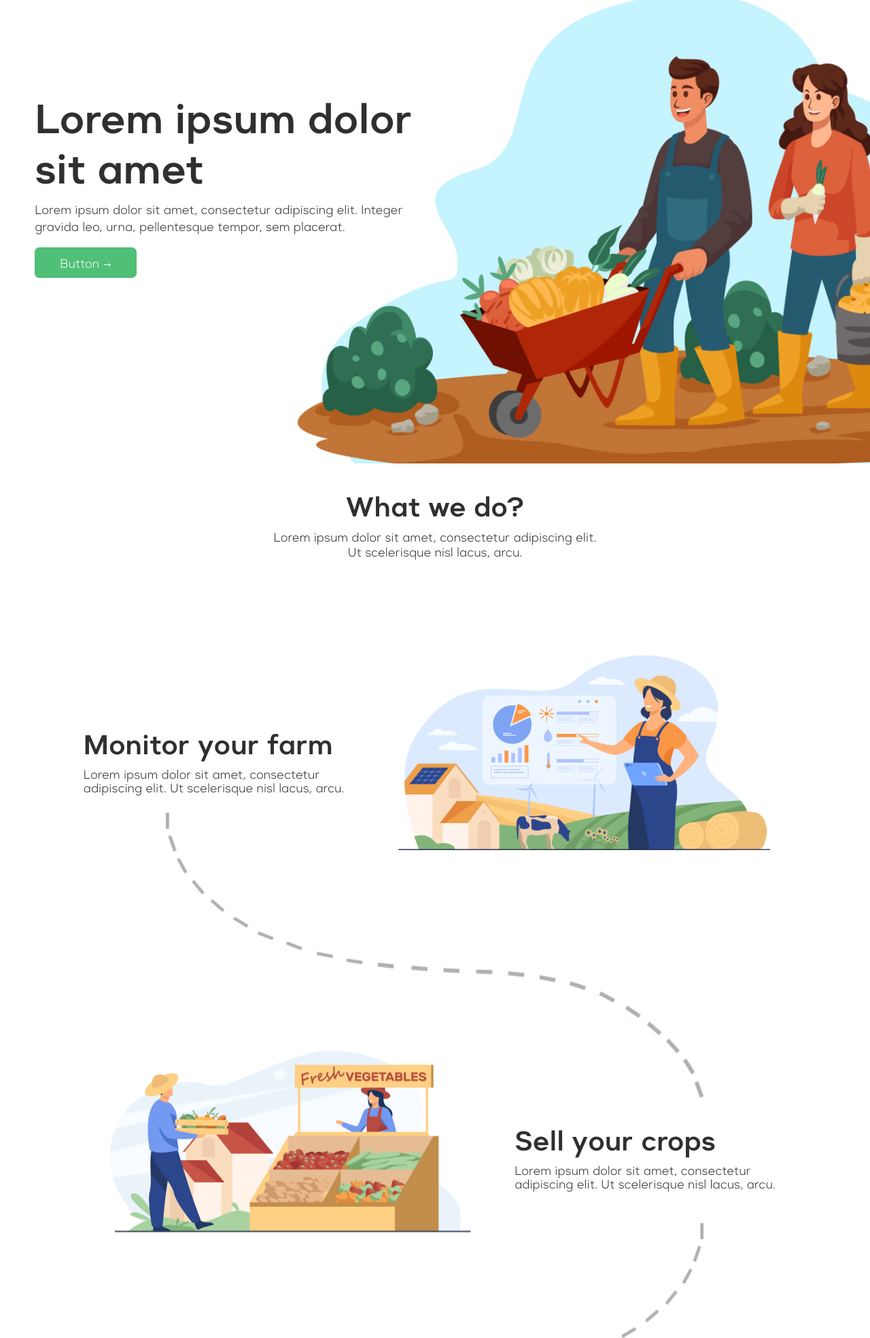
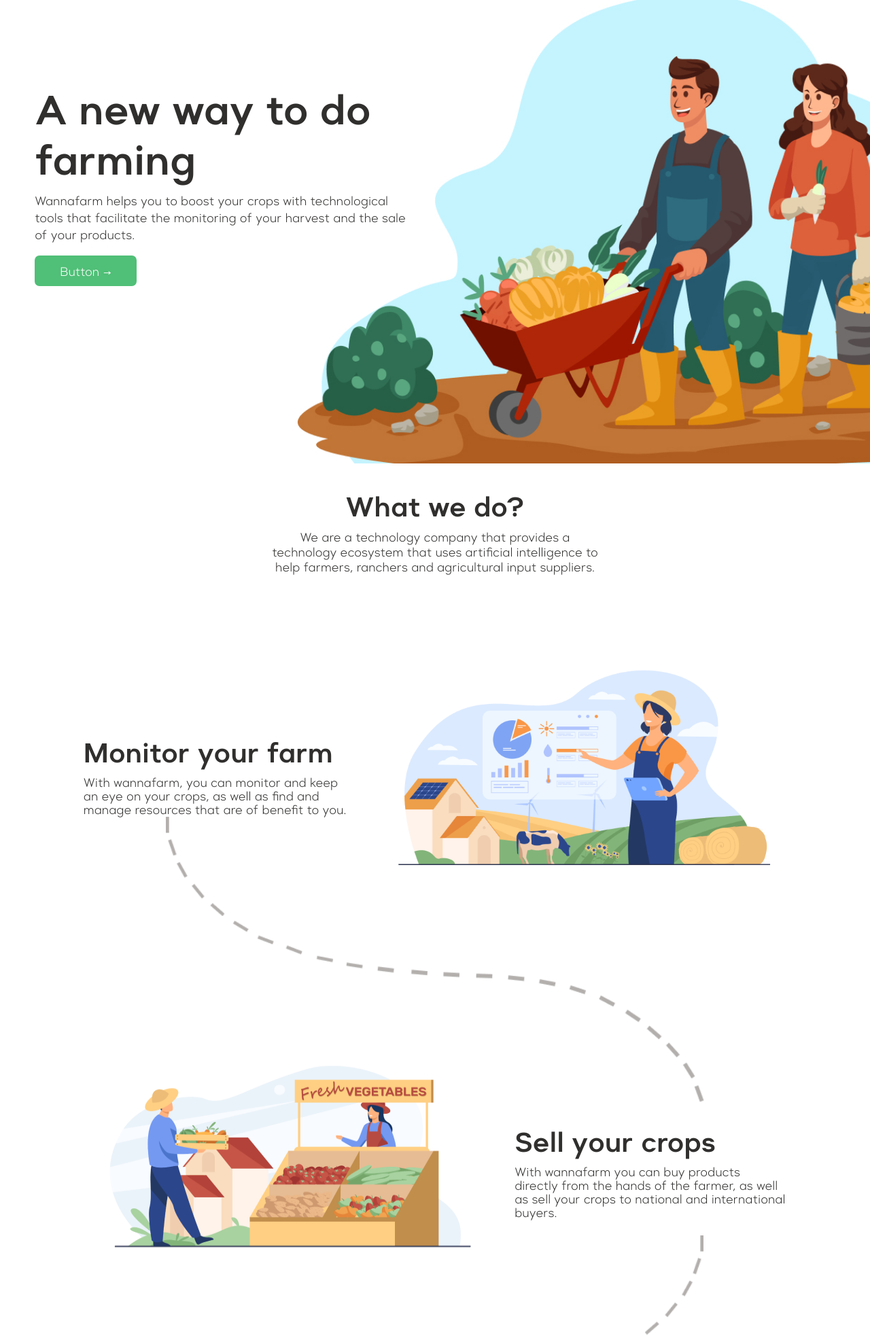
Before and after one commit to houdini-21/wannafarm-landing, a website: page index.html in a window 1280 px wide. Shown: the part 138-2107 px from the top of the page at 68% size. Drawn offline with nearby package versions, Linux system fonts and the light colour scheme.

Commit message:
:speech_balloon: se reemplazo el texto de prueba

```diff
--- a/index.html
+++ b/index.html
@@ -60,14 +60,15 @@
           class="u-font-regular-60 u-black-1-font"
           style="line-height: 74px; margin-bottom: 1rem"
         >
-          Lorem ipsum dolor sit amet
+          A new way to do farming
         </h2>
         <p
           class="u-font-light-18 u-black-1-font"
           style="line-height: 25px; width: 50rem"
         >
-          Lorem ipsum dolor sit amet, consectetur adipiscing elit. Integer
-          gravida leo, urna, pellentesque tempor, sem placerat.
+          Wannafarm helps you to boost your crops with technological tools that
+          facilitate the monitoring of your harvest and the sale of your
+          products.
         </p>
 
         <a
@@ -81,16 +82,17 @@
       <div class="wedo__text-box" style="text-align: center">
         <h2 class="u-font-regular-40 u-black-1-font">What we do?</h2>
         <p class="u-font-light-18 u-black-1-font" style="line-height: 22px">
-          Lorem ipsum dolor sit amet, consectetur adipiscing elit. Ut
-          scelerisque nisl lacus, arcu.
+          We are a technology company that provides a technology ecosystem that
+          uses artificial intelligence to help farmers, ranchers and
+          agricultural input suppliers.
         </p>
       </div>
       <div class="wedo__box-features">
         <div class="wedo__text-container" style="width: 40rem">
           <h2 class="u-font-regular-40 u-black-1-font">Monitor your farm</h2>
           <p class="u-font-light-18 u-black-1-font" style="line-height: 20px">
-            Lorem ipsum dolor sit amet, consectetur adipiscing elit. Ut
-            scelerisque nisl lacus, arcu.
+            With wannafarm, you can monitor and keep an eye on your crops, as
+            well as find and manage resources that are of benefit to you.
           </p>
         </div>
         <div class="wedo__image-container">
@@ -115,8 +117,9 @@
         <div class="wedo__text-container" style="width: 40rem">
           <h2 class="u-font-regular-40 u-black-1-font">Sell your crops</h2>
           <p class="u-font-light-18 u-black-1-font" style="line-height: 20px">
-            Lorem ipsum dolor sit amet, consectetur adipiscing elit. Ut
-            scelerisque nisl lacus, arcu.
+            With wannafarm you can buy products directly from the hands of the
+            farmer, as well as sell your crops to national and international
+            buyers.
           </p>
         </div>
       </div>
@@ -130,8 +133,8 @@
         <div class="wedo__text-container" style="width: 40rem">
           <h2 class="u-font-regular-40 u-black-1-font">Rent your farm</h2>
           <p class="u-font-light-18 u-black-1-font" style="line-height: 20px">
-            Lorem ipsum dolor sit amet, consectetur adipiscing elit. Ut
-            scelerisque nisl lacus, arcu.
+            If you own a piece of land that is not in use, within wannafarm you
+            can rent it to an interested farmer and earn income from it.
           </p>
         </div>
         <div class="wedo__image-container">
@@ -149,8 +152,8 @@
         <div class="our-team__text-box">
           <h2 class="u-font-regular-40 u-white-1-font">Our Team</h2>
           <p class="u-font-light-18 u-white-1-font" style="line-height: 22px">
-            Lorem ipsum dolor sit amet, consectetur adipiscing elit. Ut
-            scelerisque nisl lacus, arcu.
+            A team of young visionaries that will revolutionize agriculture,
+            empowering it with cutting-edge technological tools.
           </p>
         </div>
         <div class="our-team__cards-container">
@@ -165,9 +168,9 @@
                   <h3 class="u-font-regular-25 u-black-1-font">CEO</h3>
                   <p class="u-font-light-20 u-black-1-font">Edenilson Batres</p>
                   <p class="u-font-light-15 u-black-1-font">
-                    Lorem ipsum dolor sit amet, consectetur adipiscing
-                    elit.Lorem ipsum dolor sit amet, consectetur adipiscing
-                    elit.
+                    I intend to combine emerging technologies with agriculture
+                    in order to provide people with tools to improve the
+                    production and marketing of agricultural products.
                   </p>
                 </div>
 
@@ -193,9 +196,9 @@
                     Fernando Marinero
                   </p>
                   <p class="u-font-light-15 u-black-1-font">
-                    Lorem ipsum dolor sit amet, consectetur adipiscing
-                    elit.Lorem ipsum dolor sit amet, consectetur adipiscing
-                    elit.
+                    I love new technologies so I am determined to empower the
+                    agronomy industry with technological tools to revolutionize
+                    the way farming is done.
                   </p>
                 </div>
                 <p
--- a/sass/components/_ourteam.scss
+++ b/sass/components/_ourteam.scss
@@ -55,6 +55,22 @@
   }
 
   &__cards {
+    &-circle {
+      &-box {
+        display: flex;
+        align-items: center;
+        justify-content: center;
+        flex-direction: column;
+      }
+      &-img {
+        height: 200px;
+        width: 200px;
+        object-fit: cover;
+        border-radius: 100px;
+        background-color: grey;
+      }
+    }
+
     &-container {
       display: flex;
       align-items: center;
```
Also changed, not shown: css/style.css.
